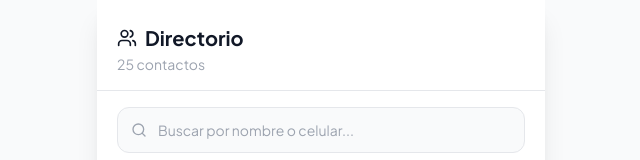
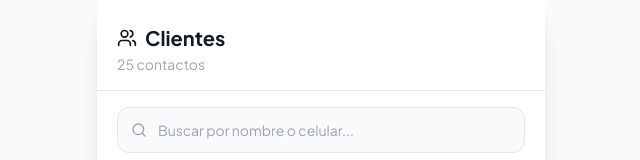
Before and after one commit to eugeniocez/bm-lite-prototype, a React (Vite) app: page /clientes in a window 1280 px wide. Shown: the top 160 px of the page, without its empty margins (319-959 px from the left). Built offline with nearby package versions, Linux system fonts and the light colour scheme.

Commit message:
fix: renombrar Directorio a Clientes

```diff
--- a/src/pages/Clientes.jsx
+++ b/src/pages/Clientes.jsx
@@ -34,7 +34,7 @@ export default function Directorio() {
 
   return (
     <div className="min-h-full bg-gray-50 dark:bg-gray-950 flex flex-col">
-      <PageHeader title="Directorio" subtitle={`${contactos.length} contactos`} icon={Users} />
+      <PageHeader title="Clientes" subtitle={`${contactos.length} contactos`} icon={Users} />
       <div className="px-5 pt-4 pb-2 bg-white dark:bg-gray-900">
         <div className="relative">
           <Search size={16} className="absolute left-3.5 top-1/2 -translate-y-1/2 text-gray-400" />
```
